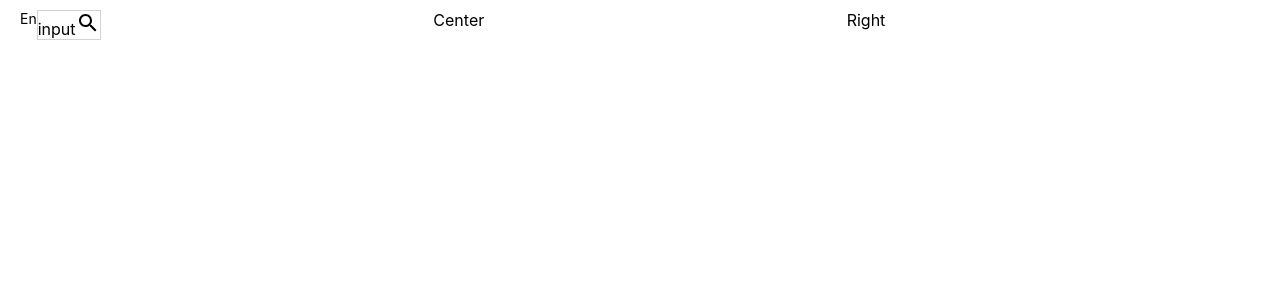
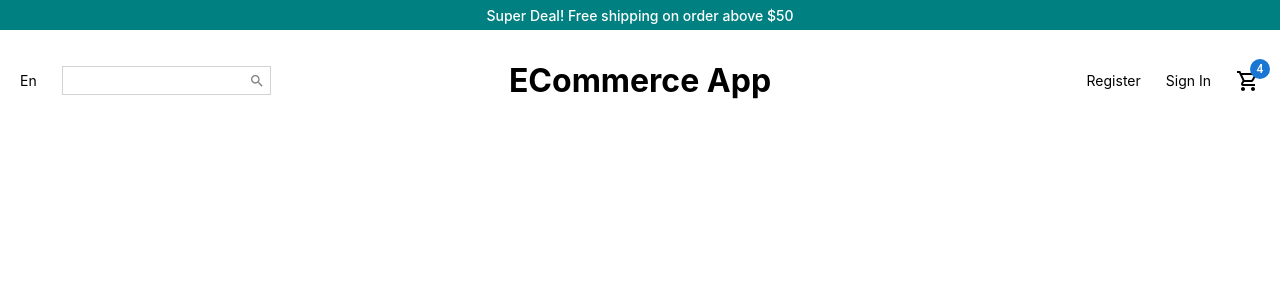
Before and after one commit to muditr99/ecommerce-mern, a React (Create React App) app in the folder client/: page / in a window 1280 px wide. Shown: the top 300 px of the page. Built offline with nearby package versions, Linux system fonts and the light colour scheme.

Commit message:
navbar complete

```diff
--- /dev/null
+++ b/client/src/components/Announcement.js
@@ -0,0 +1,20 @@
+import styled from 'styled-components'
+
+const Container = styled.div`
+   height : 30px;
+   background-color : teal;
+   color : white;
+   display : flex;
+   justify-content : center;
+   align-items : center;
+   font-size : 14px;
+   font-weight : 500;
+`
+
+function Announcement() {
+  return (
+    <Container>Super Deal! Free shipping on order above $50</Container>
+  )
+}
+
+export default Announcement
--- a/client/src/components/Navbar.js
+++ b/client/src/components/Navbar.js
@@ -1,6 +1,8 @@
 import React from 'react'
 import styled from 'styled-components'
 import SearchIcon from '@mui/icons-material/Search';
+import Badge from '@mui/material/Badge';
+import ShoppingCartOutlinedIcon from '@mui/icons-material/ShoppingCartOutlined';
 
 
 const Container = styled.div`
@@ -11,11 +13,13 @@
    padding : 10px 20px;
    display : flex;
    justify-content : space-between;
+   align-items : center;
 `
 
 const Left = styled.div`
    flex : 1;
    display : flex;
+   align-items : center;
 `
 
 const Language = styled.span`
@@ -24,15 +28,37 @@
 `
 
 const SearchContainer = styled.div`
-   border : 1px solid lightgrey;
+   border : 0.5px solid lightgrey;
+   display : flex;
+   align-items : center;
+   margin-left : 25px;
+   padding : 5px;
+`
+
+const Input = styled.input`
+   border : none;
 `
 
 const Center = styled.div`
    flex : 1;
+   text-align : center;
+`
+
+const Logo = styled.h1`
+   font-weight : bold;
 `
 
 const Right = styled.div`
    flex : 1;
+   display : flex;
+   justify-content : flex-end;
+   align-items : center;
+`
+
+const MenuItem = styled.div`
+   font-size : 14px;
+   cursor : pointer;
+   margin-left : 25px;
 `
 
 function Navbar() {
@@ -42,12 +68,20 @@
         <Left>
           <Language>En</Language>
           <SearchContainer>
-            input
-            <SearchIcon />
+            <Input />
+            <SearchIcon style={{color:"gray", fontSize:"16px"}} />
           </SearchContainer>
         </Left>
-        <Center>Center</Center>
-        <Right>Right</Right>
+        <Center><Logo>ECommerce App</Logo></Center>
+        <Right>
+         <MenuItem>Register</MenuItem>
+         <MenuItem>Sign In</MenuItem>
+         <MenuItem>
+         <Badge badgeContent={4} color="primary">
+           <ShoppingCartOutlinedIcon />
+         </Badge>
+         </MenuItem>
+        </Right>
       </Wrapper>
     </Container>
   )
--- a/client/src/pages/Home.js
+++ b/client/src/pages/Home.js
@@ -1,9 +1,13 @@
 import React from 'react'
+import Announcement from '../components/Announcement'
 import Navbar from '../components/Navbar'
 
 function Home() {
   return (
-    <div><Navbar /></div>
+    <div>
+      <Announcement />
+      <Navbar />
+    </div>
   )
 }
 
```
